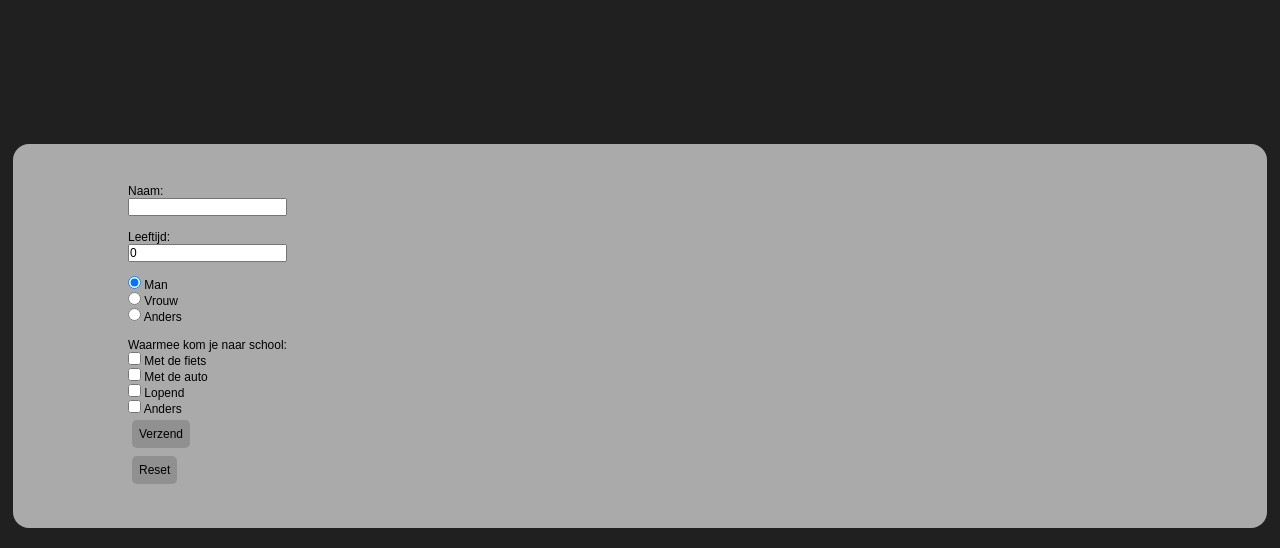
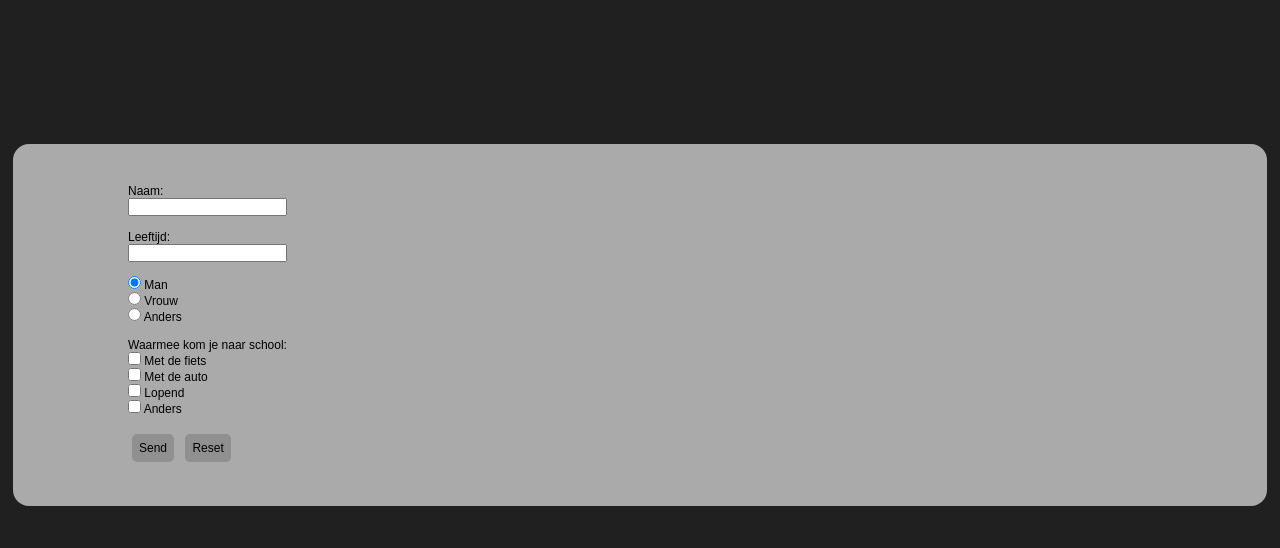
Before and after one commit to LarsV04/Informatica-PO-website, a plain HTML site: page formulier.html in a window 1280 px wide. Shown: the part 187-735 px from the top of the page. Drawn offline with Linux system fonts and the light colour scheme.

Commit message:
Formulier werkt einelijk

```diff
--- a/css_files/global.css
+++ b/css_files/global.css
@@ -20,7 +20,7 @@ body {
 }
 
 /* Buttons */
-button {
+button, .Formbutton{
     padding: 5px;
     border-radius: 5px;
     border-color: #0000;
@@ -30,7 +30,7 @@ button {
     transition: all 0.3s;
 }
 
-button:hover {
+button:hover, .Formbutton:hover {
     color: var(--txthover);
     background-color: #959595;
 }
@@ -286,6 +286,8 @@ footer .LinksFooter {
 footer .DisclaimerFooter {
     float: left;
     width: 40vw;
+    font-size: 1.8vh;
+    color: #FFFFFF;
 }
 
 footer .Copyright {
--- a/formulier.html
+++ b/formulier.html
@@ -29,27 +29,23 @@
 
         <div class="Formulier section">
             <div class="inhoud">
-                <form id="Form" action="mailto:150905@leerling.canisiuscollege.nl" method="GET">
-                    <div>
-                        Naam:<br>
-                        <input type="text" id="Fullname" value=""><br><br>
-                        Leeftijd:<br>
-                        <input type="number" id="Age" value="0" min="0"><br><br>
-                        <input type="radio" class="gender" value="male" checked> Man<br>
-                        <input type="radio" class="gender" value="female"> Vrouw<br>
-                        <input type="radio" class="gender" value="other"> Anders <br><br>
-                        Waarmee kom je naar school:<br>
-                        <input type="checkbox" class="ToSchool" value="Bike"> Met de fiets<br>
-                        <input type="checkbox" class="ToSchool" value="Car"> Met de auto<br>
-                        <input type="checkbox" class="ToSchool" value="Walk"> Lopend<br>
-                        <input type="checkbox" class="ToSchool" value="Other"> Anders<br>
-                    </div>
-                    <div>
-                        <button value="submit">Verzend</button>
-                    </div>
+                <form id="Form" action="mailto:150905@leerling.canisiuscollege.nl" method="post" enctype="text/plain">
+                    Naam:<br>
+                    <input type="text" id="Fullname" name="name"><br><br>
+                    Leeftijd:<br>
+                    <input type="number" id="Age" name="age" min="0"><br><br>
+                    <input type="radio" class="gender" name="gender" value="male" checked> Man<br>
+                    <input type="radio" class="gender" name="gender" value="female"> Vrouw<br>
+                    <input type="radio" class="gender" name="gender" value="other"> Anders <br><br>
+                    Waarmee kom je naar school:<br>
+                    <input type="checkbox" class="ToSchool" name="Naar school" value="Bike"> Met de fiets<br>
+                    <input type="checkbox" class="ToSchool" name="Naar school" value="Car"> Met de auto<br>
+                    <input type="checkbox" class="ToSchool" name="Naar school" value="Walk"> Lopend<br>
+                    <input type="checkbox" class="ToSchool" name="Naar school" value="Other"> Anders<br><br>
+
+                    <input type="submit" value="Send" class="Formbutton"/>
+                    <input type="reset" name="reset" value="Reset" class="Formbutton"/>
                 </form>
-
-                <button onclick="ResetForm()">Reset</button>
             </div>
         </div>
 
--- a/script.js
+++ b/script.js
@@ -20,14 +20,3 @@ window.addEventListener('load', () => {
     var tothourstxt = "<p>Tijd besteed: " + totUur[0] + " uur en " + totMinuten + " minuten<p>"
     document.getElementById("totuur").innerHTML = tothourstxt
 })
-
-function SendForm() {
-    var FullName = document.getElementById("Fullname").value
-    var Age = document.getElementById("Age").value
-    console.log(FullName)
-    console.log(Age)
-}
-
-function ResetForm() {
-    document.getElementById("Form").innerHTML = formhtml
-}
```
